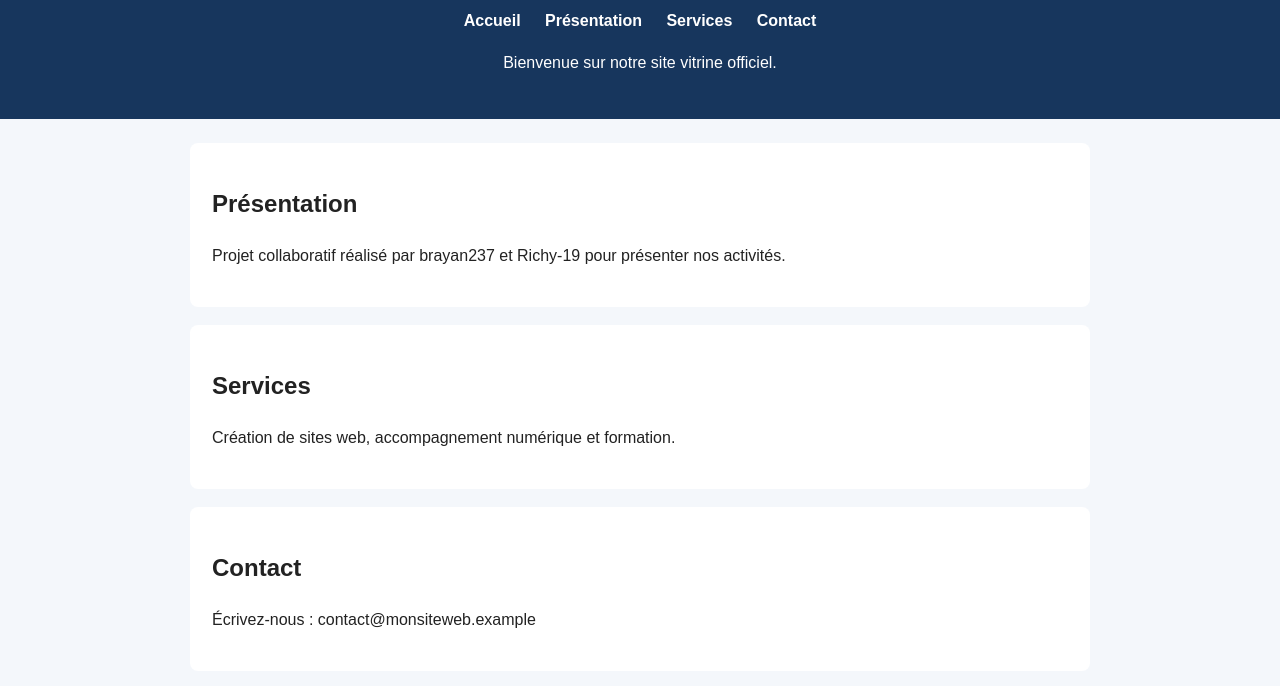
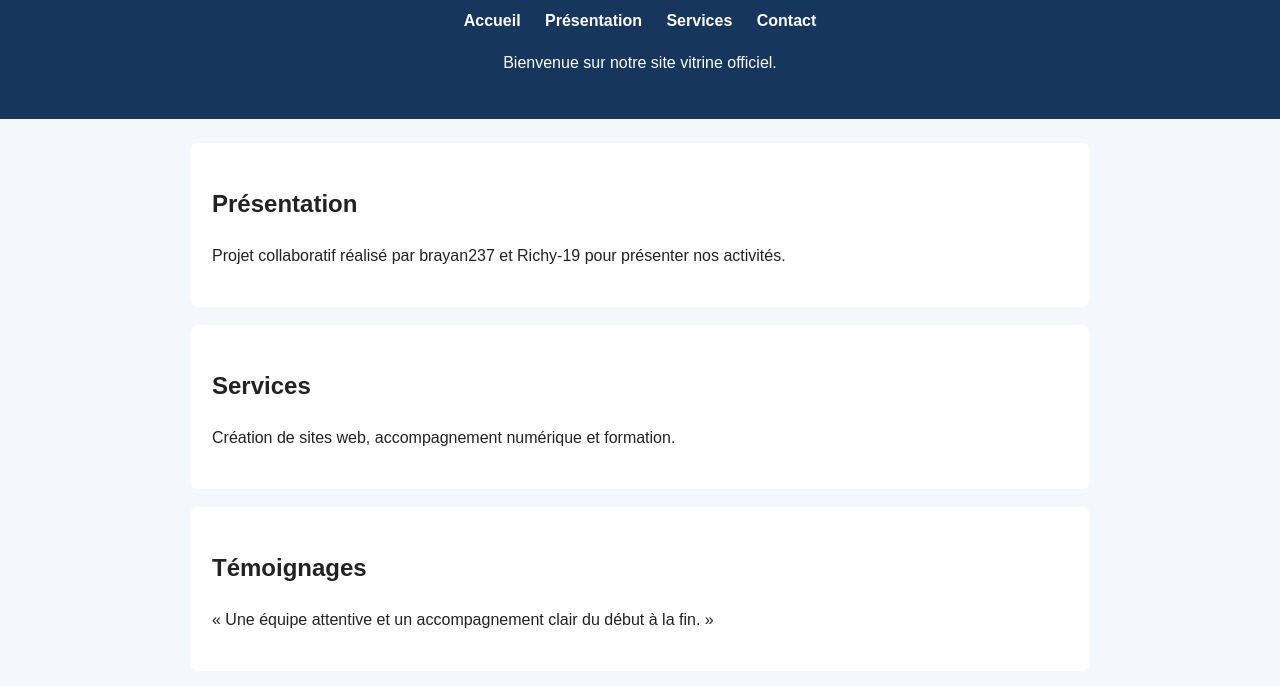
Before and after one commit to brayan237/MonSiteWeb, a plain HTML site: page index.html in a window 1280 px wide. Shown: the part 114-800 px from the top of the page. Drawn offline with Linux system fonts and the light colour scheme.

Commit message:
feat: ajouter la section Témoignages à la page

```diff
--- a/index.html
+++ b/index.html
@@ -29,6 +29,11 @@
       <p>Création de sites web, accompagnement numérique et formation.</p>
     </section>
 
+    <section id="temoignages">
+      <h2>Témoignages</h2>
+      <p>« Une équipe attentive et un accompagnement clair du début à la fin. »</p>
+    </section>
+
     <section id="contact">
       <h2>Contact</h2>
       <p>Écrivez-nous : contact@monsiteweb.example</p>
```
